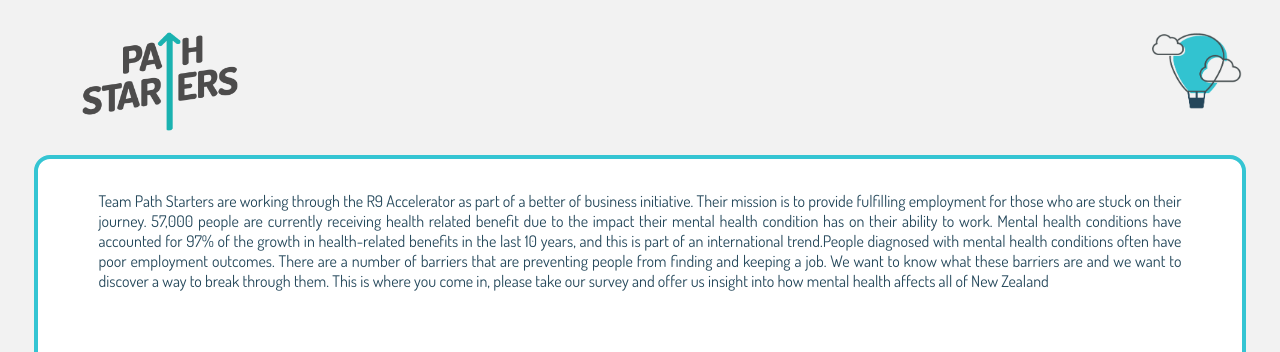
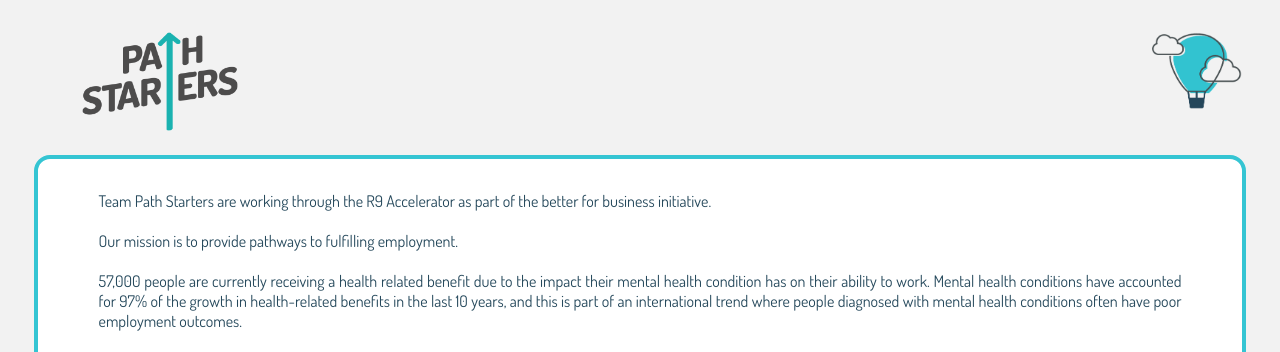
Before and after one commit to nealhartley/gotoworksite, a website: page public_html/html/surveyLanding.html in a window 1280 px wide. Shown: the top 352 px of the page. Drawn offline with Linux system fonts and the light colour scheme.

Commit message:
og tags finished on survey page

```diff
--- a/nbproject/private/private.xml
+++ b/nbproject/private/private.xml
@@ -3,6 +3,7 @@
     <editor-bookmarks xmlns="http://www.netbeans.org/ns/editor-bookmarks/2" lastBookmarkId="0"/>
     <open-files xmlns="http://www.netbeans.org/ns/projectui-open-files/2">
         <group>
+            <file>file:/C:/xampp/htdocs/GoToWork/public_html/CSS/mainStyle.css</file>
             <file>file:/C:/xampp/htdocs/GoToWork/public_html/html/surveyLanding.html</file>
         </group>
     </open-files>
--- a/public_html/CSS/mainStyle.css
+++ b/public_html/CSS/mainStyle.css
@@ -84,6 +84,8 @@ body{
     margin-left: 5%;
     margin-top: 1em;
 }
+
+
 
 /*the story block just below header*/
 .our_story{
--- a/public_html/html/surveyLanding.html
+++ b/public_html/html/surveyLanding.html
@@ -12,14 +12,14 @@ and open the template in the editor.
         <meta name="viewport" content="width=device-width, initial-scale=1.0">
 
 
-        <meta property="og:title" content="The Path Starters want to know how mental health effects New Zealand." />
+        <meta property="og:title" content="Take the survey, tell us your story" />
         <meta property="og:type" content="article" />
-        <meta property="og:url" content="http://www.pathstarters.com/images/Tellusyourstory.png">
+        <meta property="og:url" content="http://www.pathstarters.com/html/surveyLanding.html">
 
-        <meta property="og:description" content= "Let us know how mental health effects you, so we can affect mental health." />
+        <meta property="og:description" content= "Pathstarters is looking at how to make the road to employment easier to navigate for those managing mental health conditions such as anxiety or depression." />
         <meta property="og:image" content="http://www.pathstarters.com/images/Tellusyourstory.png">
         <meta property="og:image:width" content="3979">
-        <meta property="og:image:height" content="1790">
+        <meta property="og:image:height" content="2190">
 
         <link type="text/css" rel="stylesheet" href="../CSS/mainStyle.css">
         <link rel="icon" href="../images/Logos/favicon.ico" type="image/x-icon">
@@ -31,6 +31,8 @@ and open the template in the editor.
             <!--the background for the header will be the balloon and we will shift it right-->
 
             <div class = "logo"></div>
+
+
             <div class = "balloon_image"></div>
         </div>
 
@@ -41,17 +43,24 @@ and open the template in the editor.
 
 
 
-            <p class = "survey_text"> Team Path Starters are working through the R9 Accelerator as part of a better
-                of business initiative. Their mission is to provide fulfilling employment for
-                those who are stuck on their journey.  57,000 people are currently receiving
+            <p class = "survey_text"> Team Path Starters are working through the R9 Accelerator as part of the better
+                for business initiative. <br><br>
+
+                Our mission is to provide pathways to fulfilling employment.
+
+                <br><br>
+
+                57,000 people are currently receiving a
                 health related benefit due to the impact their mental health condition has on
                 their ability to work. Mental health conditions have accounted for 97% of the
                 growth in health-related benefits in the last 10 years, and this is part of an
-                international trend.People diagnosed with mental health conditions often have
-                poor employment outcomes. There are a number of barriers that are preventing
+                international trend where people diagnosed with mental health conditions often have
+                poor employment outcomes.
+                <br><br>
+                There are a number of barriers that are preventing
                 people from finding and keeping a job. We want to know what these barriers are
                 and we want to discover a way to break through them. This is where you come in,
-                please take our survey and offer us insight into how mental health affects all of New Zealand</p>
+                please take our survey and offer us insight into how mental health affects all of New Zealand.</p>
 
 
             <div class = "story_header_container">
```
